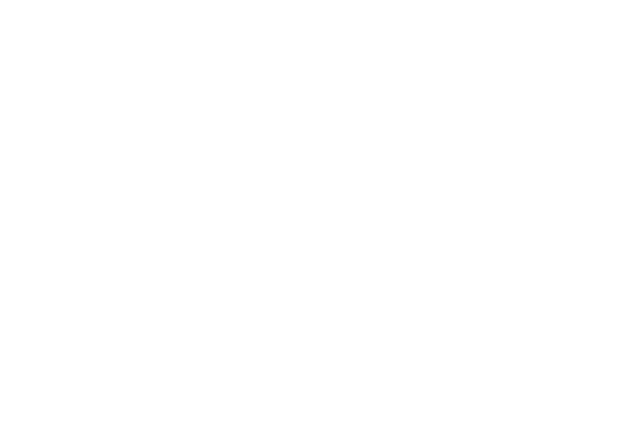
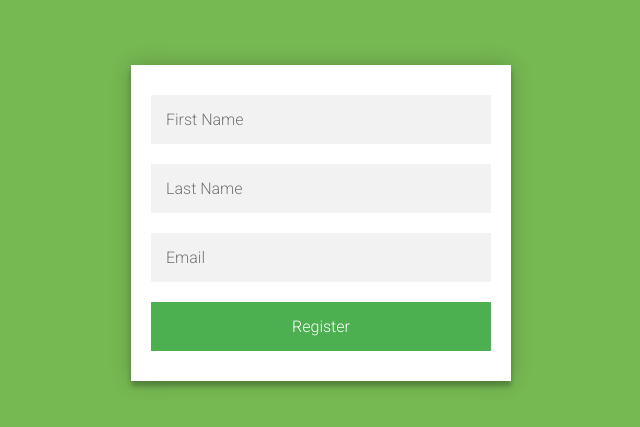
Before and after one commit to ashrafi-frontDeveloper/react-form-registration, a React (Vite) app: page / in a window 1280 px wide. Shown: the part 185-612 px from the top of the page, without its empty margins (319-959 px from the left). Built offline with nearby package versions, Linux system fonts and the light colour scheme.

Commit message:
feat: design and style registration form UI

```diff
--- a/src/App.css
+++ b/src/App.css
@@ -0,0 +1,65 @@
+@import url(https://fonts.googleapis.com/css?family=Roboto:300);
+
+body {
+  background: #76b852;
+  display: flex;
+  min-height: 100vh;
+  justify-content: center;
+  align-items: center;
+}
+
+.form-container {
+  width: 360px;
+  background-color: white;
+  margin: auto;
+  box-shadow: 0 0 20px 0 rgba(0, 0, 0, 0.2), 0 5px 5px 0 rgba(0, 0, 0, 0.24);
+  padding: 10px;
+}
+
+.register-form {
+  display: flex;
+  flex-direction: column;
+  justify-content: space-evenly;
+  padding: 10px;
+}
+
+.success-message {
+  font-family: "Roboto", sans-serif;
+  background-color: #3f89f8;
+  padding: 15px;
+  color: white;
+}
+
+.form-field {
+  margin: 10px 0 10px 0;
+  padding: 15px;
+  font-size: 16px;
+  border: 0;
+  font-family: "Roboto", sans-serif;
+}
+
+span {
+  font-family: "Roboto", sans-serif;
+  font-size: 14px;
+  color: red;
+  margin-bottom: 15px;
+}
+
+input {
+  background: #f2f2f2;
+}
+
+.error {
+  border-style: solid;
+  border: 2px solid #ffa4a4;
+}
+
+button {
+  background: #4caf50;
+  color: white;
+  cursor: pointer;
+}
+
+button:disabled {
+  cursor: default;
+}
--- a/src/App.jsx
+++ b/src/App.jsx
@@ -5,8 +5,23 @@
 export default class App extends Component {
   render() {
     return (
-      <div>
-
+      <div className="form-container">
+          <form className="register-form" autoComplete="off">
+              {/* Uncomment the next line to show the success message */}
+              {/* <div className="success-message">Success! Thank you for registering</div> */}
+              <input id="first-name" className="form-field" type="text" placeholder="First Name" name="firstName"/>
+              {/* Uncomment the next line to show the error message */}
+              {/* <span id="first-name-error">Please enter a first name</span> */}
+              <input id="last-name" className="form-field" type="text" placeholder="Last Name" name="lastName"/>
+              {/* Uncomment the next line to show the error message */}
+              {/* <span id="last-name-error">Please enter a last name</span> */}
+              <input id="email" className="form-field" type="text" placeholder="Email" name="email"/>
+              {/* Uncomment the next line to show the error message */}
+              {/* <span id="email-error">Please enter an email address</span> */}
+              <button className="form-field" type="submit">
+                  Register
+              </button>
+          </form>
       </div>
     )
   }
```
